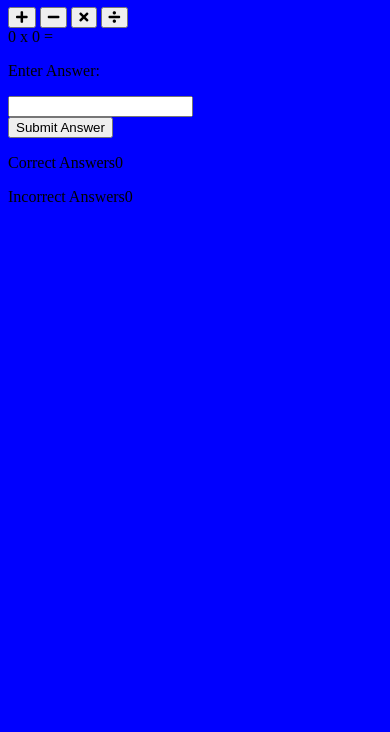
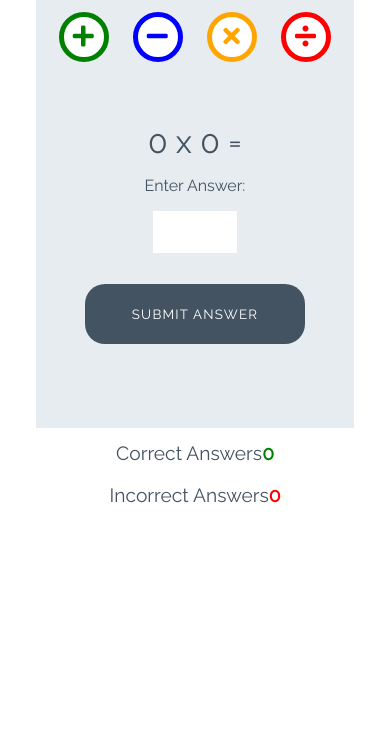
Before and after one commit to LarisaLG/Maths, a plain HTML site: page index.html in a window 390 px wide. Shown: the part 112-844 px from the top of the page. Drawn offline with Linux system fonts and the light colour scheme.

Commit message:
Add styles for game

```diff
--- a/assets/css/style.css
+++ b/assets/css/style.css
@@ -1,3 +1,252 @@
+/* --------- Global style */
+
 body {
-    background: blue;
+    background-color: white;
+    font-family: "Raleway", sans-serif;
+    color: #445361;
+    text-align: center;
 }
+
+/* --------- Heading */
+
+.heading {
+    text-align: center;
+    font-size: 2.5rem;
+}
+
+.logo {
+    height: 40px;
+    padding-right: 5px;
+}
+
+/* --------- Game layout */
+
+.game-area {
+    background-color: #E6ECF0;
+    box-sizing: border-box;
+    width: 85%;
+    height: 65vh;
+    max-height: 450px;
+    max-width: 830px;
+    margin-left: auto;
+    margin-right: auto;
+    padding: 1%;
+}
+
+.question-area {
+    width: 50%;
+    font-size: 2rem;
+    margin: auto;
+    padding: 50px 0;
+}
+
+.question-area span {
+    padding: 0 15px;
+}
+
+.score-area {
+    margin: 5px auto;
+    width: 60%;
+    font-size: 1.2rem;
+}
+
+.controls-area {
+    width: 85%;
+    margin: 30px auto;
+}
+
+#correct {
+    color: green;
+    font-weight: bold;
+}
+
+#incorrect {
+    color: red;
+    font-weight: bold;
+}
+
+.answer-msg {
+    display: none;
+    font-size: 1rem;
+}
+
+#answer-box {
+    border: none;
+    color: #445361;
+    display: inline-block;
+    height: 40px;
+    width: 80px;
+    font-size: 1.2rem;
+}
+
+.scores {
+    display: inline-block;
+    padding: 25px;
+}
+
+/* --------- Buttons */
+
+.btn {
+    width: 220px;
+    height: 60px;
+    font-family: "Raleway", sans-serif;
+    text-transform: uppercase;
+    letter-spacing: 1.2px;
+    color: white;
+}
+
+.btn:focus {
+    outline: none;
+}
+
+.btn--big {
+    padding-top: 10px;
+    border-radius: 50%;
+    background-color: white;
+    border: 10px solid;
+    width: 100px;
+    height: 100px;
+    font-size: 3.2rem;
+    margin: 0 30px;
+    transition: all 0.5s;
+}
+
+.btn--big::after{
+    content: attr(data-type);
+    font-size: 1rem;
+    color: #445361;
+    position: relative;
+    left: -0.5em;
+}
+
+.btn--blue {
+    border-color: blue;
+    color: blue;
+}
+
+.btn--blue:active,
+.btn--blue:hover {
+    background-color: darkblue;
+    color: white;
+}
+
+.btn--orange {
+    border-color: orange;
+    color: orange;
+}
+
+.btn--orange:active,
+.btn--orange:hover {
+    background-color: darkorange;
+    color: white;
+}
+
+.btn--red {
+    border-color: red;
+    color: red;
+}
+
+.btn--red:active,
+.btn--red:hover {
+    background-color: darkred;
+    color: white;
+}
+
+.btn--green {
+    border-color: green;
+    color: green;
+}
+
+.btn--green:active,
+.btn--green:hover {
+    background-color: darkgreen;
+    color: white;
+}
+
+.btn--grey {
+    margin-top: 25px;
+    background-color: #445361;
+    border: 1px transparent;
+    border-radius: 20px;
+}
+
+.btn--grey:active,
+.btn--grey:hover {
+    background-color: #0d1013;
+}
+
+/* --------- Media queries */
+
+@media (max-width: 414px) {
+    .controls-area {
+        width: 100%;
+    }
+
+    .btn--big {
+        margin: 0 10px;
+        padding: 5px;
+        border: 5px solid;
+        width: 50px;
+        height: 50px;
+        font-size: 1.5rem;
+    }
+
+    .btn--big::after {
+        font-size: 0.6rem;
+        left: -0.7rem;
+    }
+
+    .question-area {
+        padding: 10% 0;
+        width: 100%;
+    }
+
+    .question-area span {
+        padding: 0;
+    }
+
+    .answer-msg {
+        display: block;
+    }
+
+    #answer-box {
+        display: block;
+        margin: 0 auto;
+    }
+    .btn--grey {
+        margin-top: 0;
+    }
+
+    .score-area {
+        width: 100%;
+    }
+
+    .scores {
+        margin: 0.5em auto;
+        display: block;
+        padding: 5px;
+    }
+
+    .heading {
+        font-size: 2rem;
+    }
+}
+
+@media (max-width: 320px) {
+    .game-area {
+        height: 70vh;
+    }
+
+    .controls-area {
+        width: 75%;
+        margin: 10px auto;
+    }
+
+    .btn--big {
+        margin: 10px 10px;
+    }
+    .question-area {
+        padding: 10px 0;
+    }
+
+}
--- a/index.html
+++ b/index.html
@@ -1,20 +1,24 @@
 <!DOCTYPE html>
 <html lang="en">
+
 <head>
     <meta charset="UTF-8">
     <meta http-equiv="X-UA-Compatible" content="IE=edge">
     <meta name="viewport" content="width=device-width, initial-scale=1.0">
 
-    <link rel="stylesheet" href="https://use.fontawesome.com/releases/v5.7.2/css/all.css" integrity="sha384-fnmOCqbTlWIlj8LyTjo7mOUStjsKC4pOpQbqyi7RrhN7udi9RwhKkMHpvLbHG9Sr" crossorigin="anonymous">
+    <link rel="stylesheet" href="https://use.fontawesome.com/releases/v5.7.2/css/all.css"
+        integrity="sha384-fnmOCqbTlWIlj8LyTjo7mOUStjsKC4pOpQbqyi7RrhN7udi9RwhKkMHpvLbHG9Sr" crossorigin="anonymous">
     <link href="https://fonts.googleapis.com/css?family=Raleway%7CRighteous" rel="stylesheet">
     <link rel="stylesheet" href="assets/css/style.css">
     <title>LoveMaths</title>
 </head>
+
 <body>
     <h1 class="heading">
         <img class="logo" src="assets/img/logo.png" alt="logo">Love Maths
     </h1>
     <div class="game-area">
+        <div class="controls-area">
             <button class="btn btn--big btn--green">
                 <i class="fas fa-plus"></i>
             </button>
@@ -28,6 +32,7 @@
                 <i class="fas fa-divide"></i>
             </button>
         </div>
+
         <div class="question-area">
             <span id="operand1">0</span>
             <span id="operator">x</span>
@@ -37,14 +42,13 @@
             <input type="number" id="answer-box">
         </div>
         <button class="btn btn--grey">Submit Answer</button>
-
     </div>
     <div class="score-area">
         <p class="scores">Correct Answers<span id="correct">0</span></p>
         <p class="scores">Incorrect Answers<span id="incorrect">0</span></p>
-
     </div>
 
     <script src="assets/js/script.js"></script>
 </body>
+
 </html>
```
Lines whose indentation alone changed are shown as unchanged.
